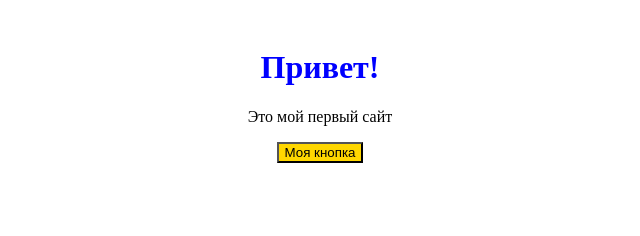
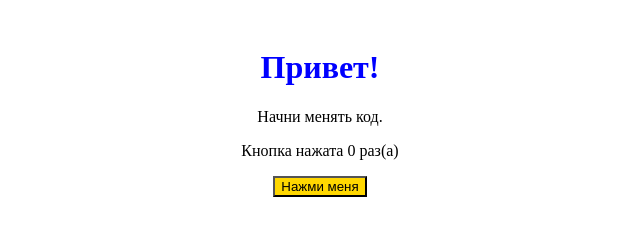
Before and after one commit to zanvandecin-coder/zanvandecin-coder.github.io, a plain HTML site: page index.html in a window 1280 px wide. Shown: the whole page, without its empty margins (320-960 px from the left). Drawn offline with Linux system fonts and the light colour scheme.

Commit message:
Add files via upload

```diff
--- a/index.html
+++ b/index.html
@@ -9,13 +9,21 @@
     </style>
   </head>
   <body>
+
     <h1>Привет!</h1>
-    <p>Это мой первый сайт </p>
-    <button onclick="showMessage()">Моя кнопка</button>
+    <p>Начни менять код.</p>
+    <div>
+      <p>Кнопка нажата <span id="counter">0</span> раз(а)</p>
+      <button onclick="incrementCounter()">Нажми меня</button>
+    </div>
+
     <script>
-      function showMessage() {
-        alert('Привет, мир!');
+      let count = 0;
+      function incrementCounter() {
+        count++;
+        document.getElementById('counter').textContent = count;
       }
     </script>
+
   </body>
 </html>
```
